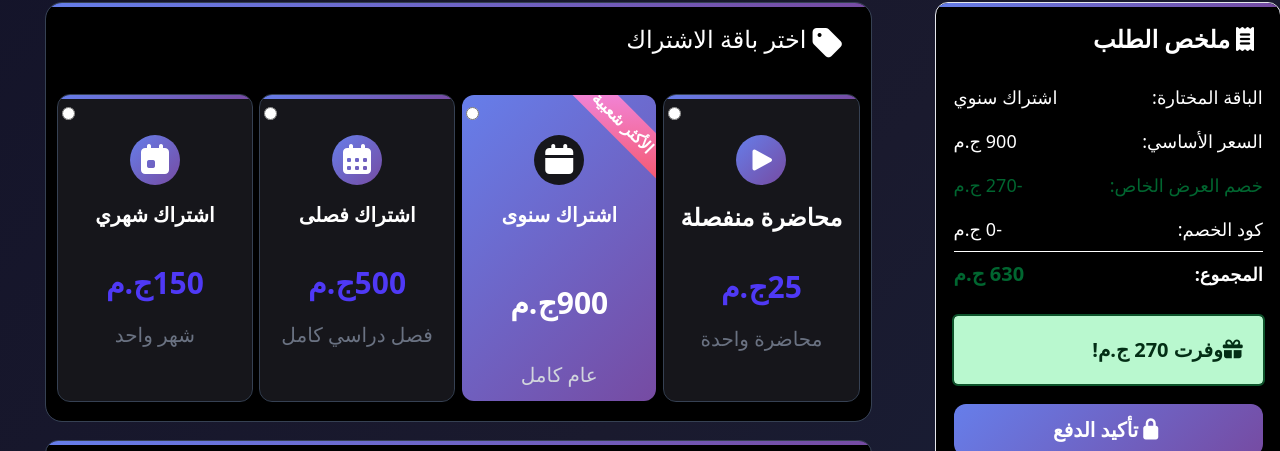
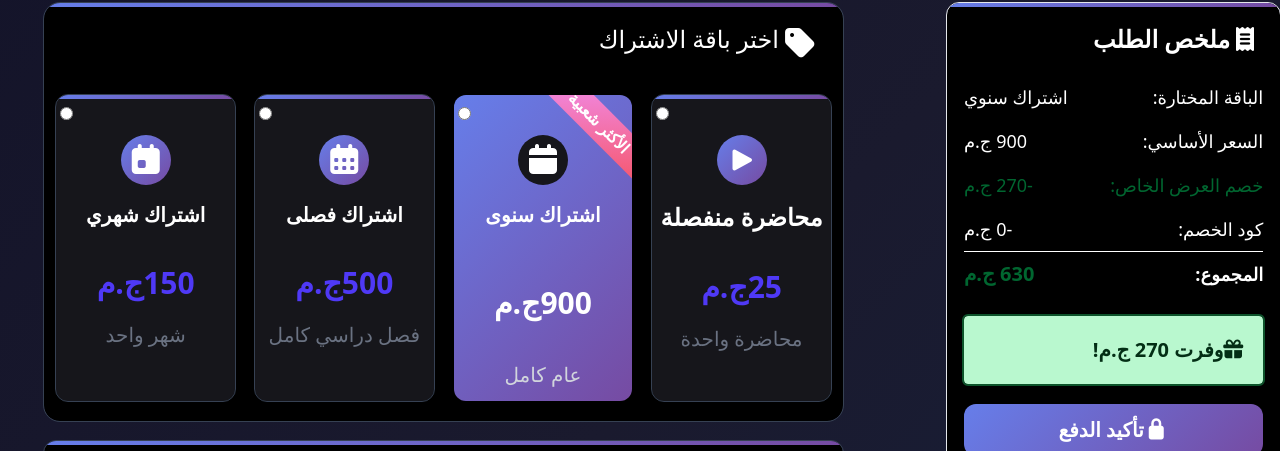
Before and after one commit to Mudzzo/edu-platfrom-test-1, a React (Vite) app: page /check in a window 1280 px wide. Shown: the part 258-709 px from the top of the page. Built offline with nearby package versions, Linux system fonts and the light colour scheme; no server answers.

Commit message:
spaces update

```diff
--- a/src/pages/check/Check.tsx
+++ b/src/pages/check/Check.tsx
@@ -34,7 +34,8 @@ const Check: React.FC = () => {
             اختر الباقة المناسبة لك وأكمل عملية الدفع
           </p>
         </div>
-<div className='lg:flex  w-[100%]  lg:my-5'>
+<div className='lg:flex  w-[100%]  lg:my-5 '>
+
     <div className='lg:w-[80%] '>
 
 
@@ -45,7 +46,7 @@ const Check: React.FC = () => {
             <i className="fas fa-tag text-white fa-2xl"></i>
           </div>
 
-          <div className="row px-3 grid grid-cols-1 md:grid-cols-2 lg:grid-cols-4 gap-2 shadow-2xl  ">
+          <div className="row px-3 grid grid-cols-1 md:grid-cols-2 lg:grid-cols-4 gap-5 md:gap-5 shadow-2xl  ">
      <div
   onClick={() => setSelectedPlanId('monthly')}
   className={`inner overflow-hidden outline-1 outline-gray-700 relative text-center py-10 rounded-xl custom-translate-up transition-all main-color hover:shadow-lg hover:shadow-indigo-500 cursor-pointer ${
@@ -185,7 +186,7 @@ const Check: React.FC = () => {
             <span className="text-white text-xl">وسيلة الدفع</span>
           </div>
 
-          <div className="grid grid-cols-1 md:grid-cols-3  lg:gap-5 px-4 pb-6 bg-black">
+          <div className="grid grid-cols-1 md:grid-cols-3 gap-2 md:gap-5 px-4 pb-6 bg-black">
             {options.map((option) => (
               <div
                 key={option.id}
@@ -219,7 +220,7 @@ const Check: React.FC = () => {
   </div>
 
 
-        <div className="relative overflow-hidden lg:w-[30%] lg:mt-5 lg:ml-5 bg-black text-white  w-[90%]   rounded-xl  mx-auto hover:shadow-xl  transition-all outline  outline-gray-200 mb-5 ">
+        <div className="relative overflow-hidden lg:w-[30%] lg:mt-5 lg:ml-15 bg-black text-white  w-[90%]   rounded-xl  mx-auto hover:shadow-xl  transition-all outline  outline-gray-200 mb-5 lg:mb-10 ">
           <div className='card-top-line'></div>
           <div dir="auto" className=" text-right py-5 pr-5">
             <i className="fas fa-receipt text-2xl "></i>
```
